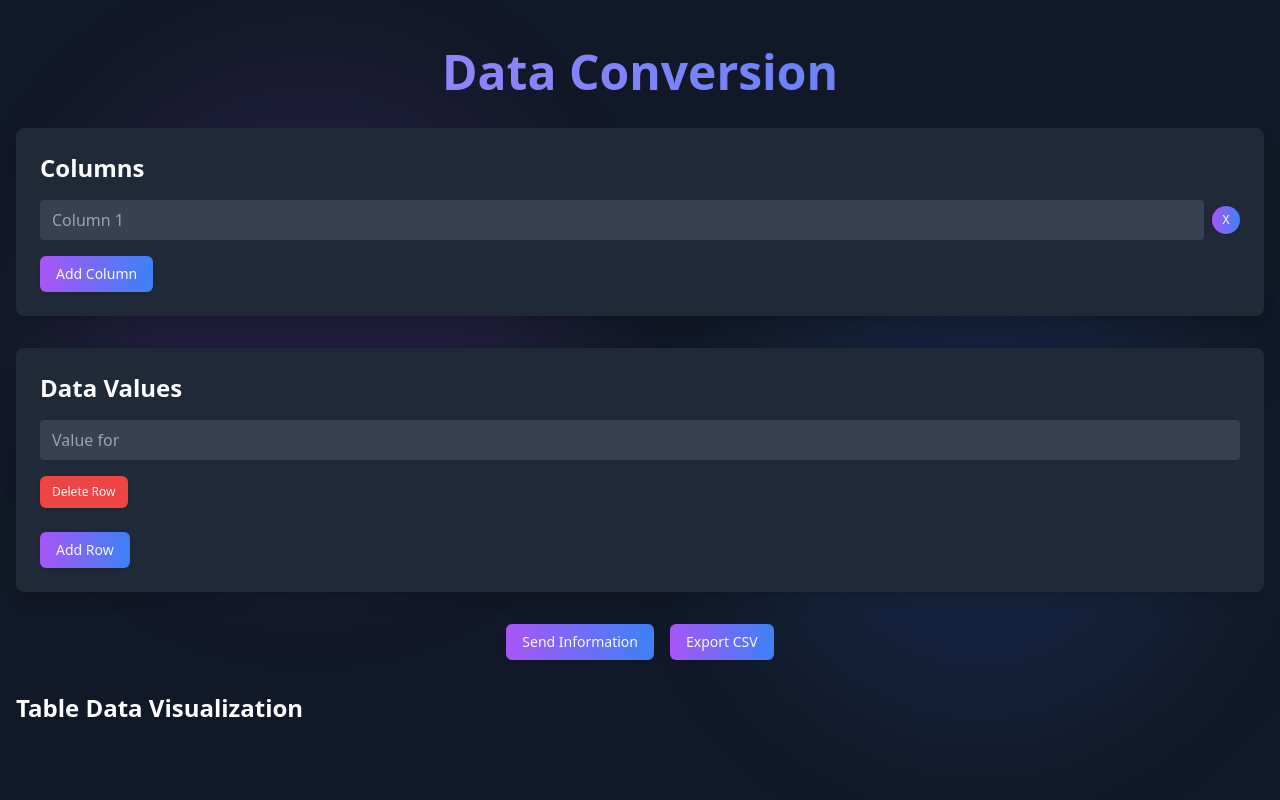
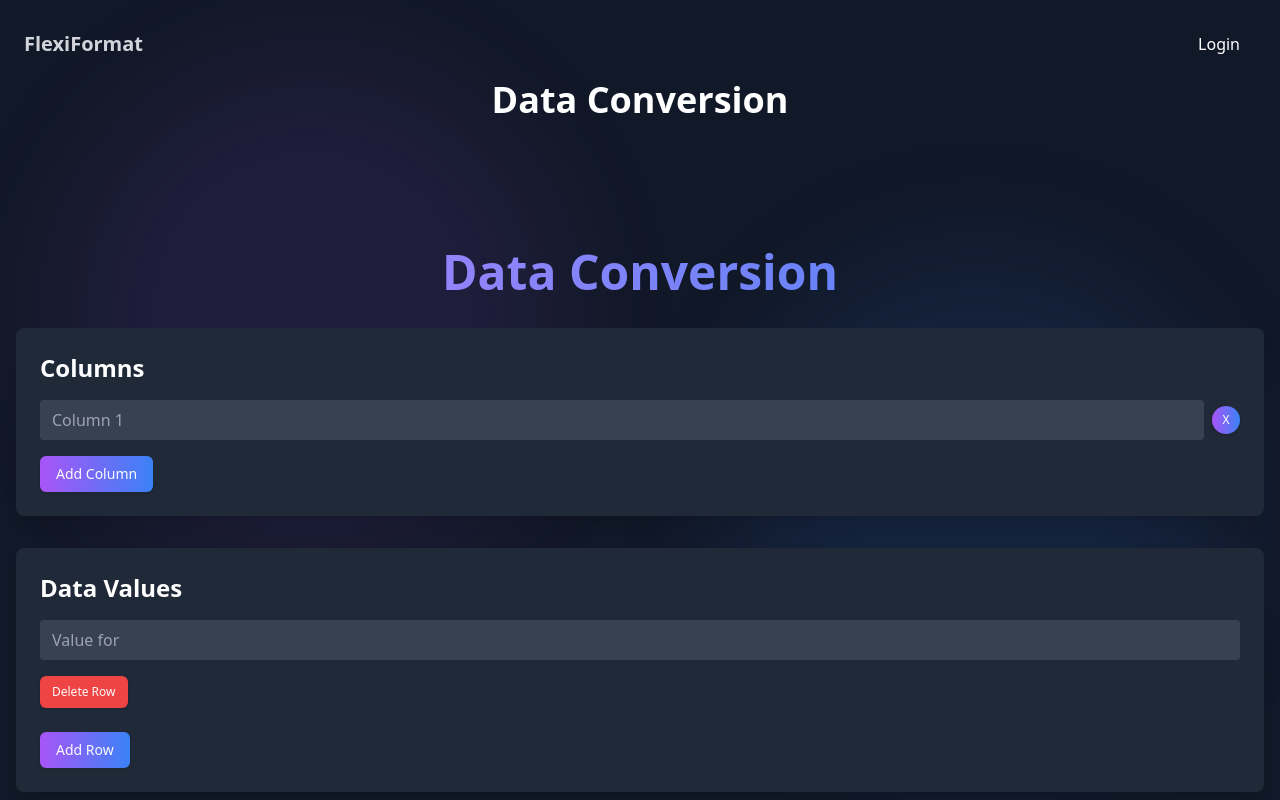
Before and after one commit to natapish/userInput2dataset, a Next.js app: page /convert in a window 1280 px wide. Shown: the top 800 px of the page. Built offline with nearby package versions, Linux system fonts and the light colour scheme; no server answers.

Commit message:
update login UI

```diff
--- a/app/convert/page.js
+++ b/app/convert/page.js
@@ -1,6 +1,10 @@
 "use client";
+
 import { Button } from "@/components/ui/button";
+import { UserAvatar } from "@/components/UserAvatar";
 import { motion } from "framer-motion";
+import Link from "next/link";
+import { useRouter } from "next/navigation";
 import { useEffect, useMemo, useState } from "react";
 import { useTable } from "react-table";
 
@@ -9,6 +13,11 @@ export default function Convert() {
   const [dataValues, setDataValues] = useState([[]]);
   const [responseMessage, setResponseMessage] = useState("");
   const [tableData, setTableData] = useState([]);
+  const router = useRouter();
+
+  const handleSignOut = () => {
+    router.push("/");
+  };
 
   // Function to infer data types for each data value
   const inferDataTypes = (dataValues) => {
@@ -162,8 +171,22 @@ export default function Convert() {
 
   return (
     <div className="min-h-screen bg-gray-900 text-white overflow-hidden font-sans">
+      <nav className="absolute top-0 left-0 right-0 z-50 flex justify-between items-center p-6 bg-transparent">
+        <div className="text-xl font-semibold text-gray-300 hover:text-white transition-colors duration-300">
+          <Link
+            href="/home"
+            className="text-gray-300 hover:text-white transition-colors duration-300"
+          >
+            FlexiFormat
+          </Link>
+        </div>
+        <UserAvatar />
+      </nav>
+      <main className="relative z-10 pt-20 px-6">
+        <h1 className="text-4xl font-bold mb-8 text-center">Data Conversion</h1>
+      </main>
       <motion.div
-        className="absolute w-[40vw] h-[40vw] bg-purple-500 rounded-full filter blur-3xl opacity-10 top-0 left-0"
+        className="fixed w-[40vw] h-[40vw] bg-purple-500 rounded-full filter blur-3xl opacity-10 top-0 left-0 z-0"
         animate={{
           x: [0, 100, 0],
           y: [0, 100, 0],
@@ -171,14 +194,14 @@ export default function Convert() {
         transition={{ repeat: Infinity, duration: 20, ease: "linear" }}
       />
       <motion.div
-        className="absolute w-[40vw] h-[40vw] bg-blue-500 rounded-full filter blur-3xl opacity-10 bottom-0 right-0"
+        className="fixed w-[40vw] h-[40vw] bg-blue-500 rounded-full filter blur-3xl opacity-10 bottom-0 right-0 z-0"
         animate={{
           x: [0, -100, 0],
           y: [0, -100, 0],
         }}
         transition={{ repeat: Infinity, duration: 25, ease: "linear" }}
       />
-      <div className="relative z-10 container mx-auto px-4 py-12">
+      <div className="relative z-10 container mx-auto px-4 py-12 pt-24">
         <motion.h1
           className="text-5xl font-bold mb-8 text-center bg-clip-text text-transparent bg-gradient-to-r from-purple-400 to-blue-500"
           initial={{ opacity: 0, y: -50 }}
--- a/app/login/page.jsx
+++ b/app/login/page.jsx
@@ -4,6 +4,7 @@ import { auth } from "@/lib/firebase";
 import { GoogleAuthProvider, signInWithPopup } from "firebase/auth";
 import { motion } from "framer-motion";
 import Link from "next/link";
+import { useRouter } from "next/navigation";
 import { useEffect, useState } from "react";
 
 function Loginpage() {
@@ -77,9 +78,17 @@ function Loginpage() {
 }
 
 function LoginComponent() {
-  const handleGoogle = (e) => {
+  const router = useRouter();
+
+  const handleGoogle = async (e) => {
     const provider = new GoogleAuthProvider();
-    return signInWithPopup(auth, provider);
+    try {
+      const result = await signInWithPopup(auth, provider);
+      // User signed in successfully
+      router.push("/convert");
+    } catch (error) {
+      console.error("Error signing in with Google", error);
+    }
   };
 
   return (
--- /dev/null
+++ b/components/UserAvatar.jsx
@@ -0,0 +1,71 @@
+import { auth } from "@/lib/firebase";
+import { signOut } from "firebase/auth";
+import Image from "next/image";
+import Link from "next/link";
+import { useRouter } from "next/navigation";
+import { useEffect, useState } from "react";
+
+export function UserAvatar() {
+  const [user, setUser] = useState(null);
+  const [isDropdownOpen, setIsDropdownOpen] = useState(false);
+  const router = useRouter();
+
+  useEffect(() => {
+    const unsubscribe = auth.onAuthStateChanged((user) => {
+      setUser(user);
+    });
+
+    return () => unsubscribe();
+  }, []);
+
+  const handleSignOut = async () => {
+    console.log("UserAvatar: Attempting to sign out");
+    try {
+      await signOut(auth);
+      console.log("UserAvatar: Sign out successful");
+      router.push("/");
+    } catch (error) {
+      console.error("UserAvatar: Error signing out", error);
+    }
+  };
+
+  if (!user) {
+    return (
+      <Link
+        href="/login"
+        className="bg-transparent hover:bg-[#8D60F7] text-white px-4 py-2 rounded"
+      >
+        Login
+      </Link>
+    );
+  }
+
+  return (
+    <div className="relative">
+      <Image
+        src={user.photoURL}
+        alt="User avatar"
+        width={40}
+        height={40}
+        className="rounded-full cursor-pointer"
+        onClick={() => setIsDropdownOpen(!isDropdownOpen)}
+      />
+      {isDropdownOpen && (
+        <div className="absolute right-0 mt-2 w-48 bg-white rounded-md shadow-lg py-1 z-10">
+          <button
+            onClick={handleSignOut}
+            className="block px-4 py-2 text-sm text-gray-700 hover:bg-gray-100 w-full text-left"
+          >
+            Sign out
+          </button>
+          <Link
+            href="/convert"
+            className="block px-4 py-2 text-sm text-gray-700 hover:bg-gray-100"
+          >
+            Convert Data
+          </Link>
+        </div>
+      )}
+    </div>
+  );
+}
--- a/components/homepage.jsx
+++ b/components/homepage.jsx
@@ -1,9 +1,9 @@
 "use client";
 
-import { Button } from "@/components/ui/button";
 import { motion } from "framer-motion";
 import Link from "next/link";
 import { useEffect, useState } from "react";
+import { UserAvatar } from "./UserAvatar";
 
 export function Homepage() {
   const [mousePosition, setMousePosition] = useState({ x: 0, y: 0 });
@@ -33,13 +33,14 @@ export function Homepage() {
     <div className="min-h-screen bg-gray-900 text-white overflow-hidden font-sans">
       <nav className="absolute top-0 left-0 right-0 z-10 flex justify-between items-center p-6 bg-transparent">
         <div className="text-xl font-semibold text-gray-300 hover:text-white transition-colors duration-300">
-          FlexiFormat
+          <Link
+            href="/"
+            className="text-gray-300 hover:text-white transition-colors duration-300"
+          >
+            FlexiFormat
+          </Link>
         </div>
-        <Button className="bg-transparent hover:bg-[#8D60F7]">
-          <Link href="/login" className="text-sm text-white">
-            Login
-          </Link>
-        </Button>
+        <UserAvatar />
       </nav>
       <main className="flex flex-col items-center justify-center min-h-screen relative">
         <motion.div
--- a/lib/utils.js
+++ b/lib/utils.js
@@ -1,5 +1,5 @@
 import { clsx } from "clsx";
-import { twMerge } from "tailwind-merge"
+import { twMerge } from "tailwind-merge";
 
 export function cn(...inputs) {
   return twMerge(clsx(inputs));
--- a/next.config.mjs
+++ b/next.config.mjs
@@ -1,4 +1,8 @@
 /** @type {import('next').NextConfig} */
-const nextConfig = {};
+const nextConfig = {
+  images: {
+    domains: ["lh3.googleusercontent.com"],
+  },
+};
 
 export default nextConfig;
```
